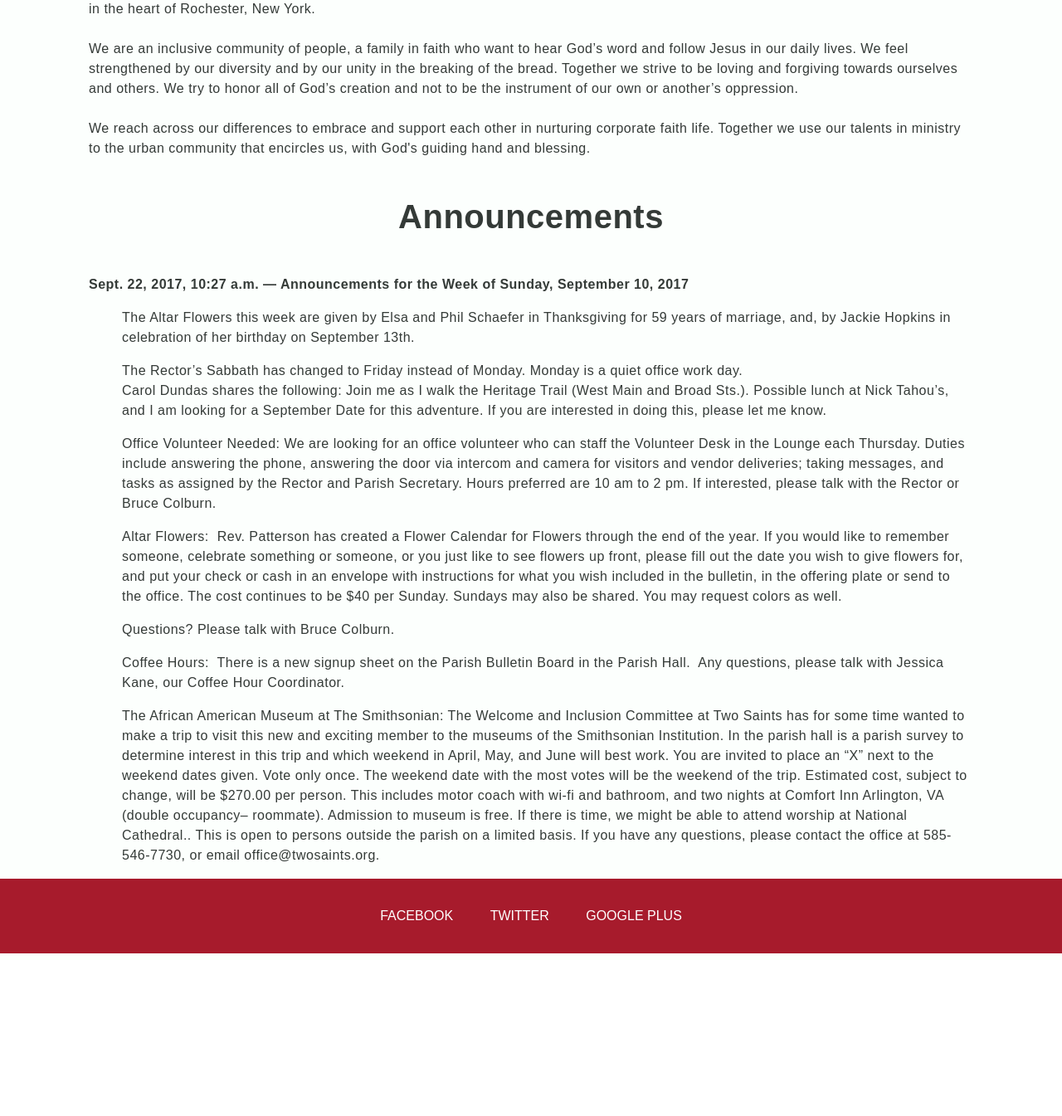
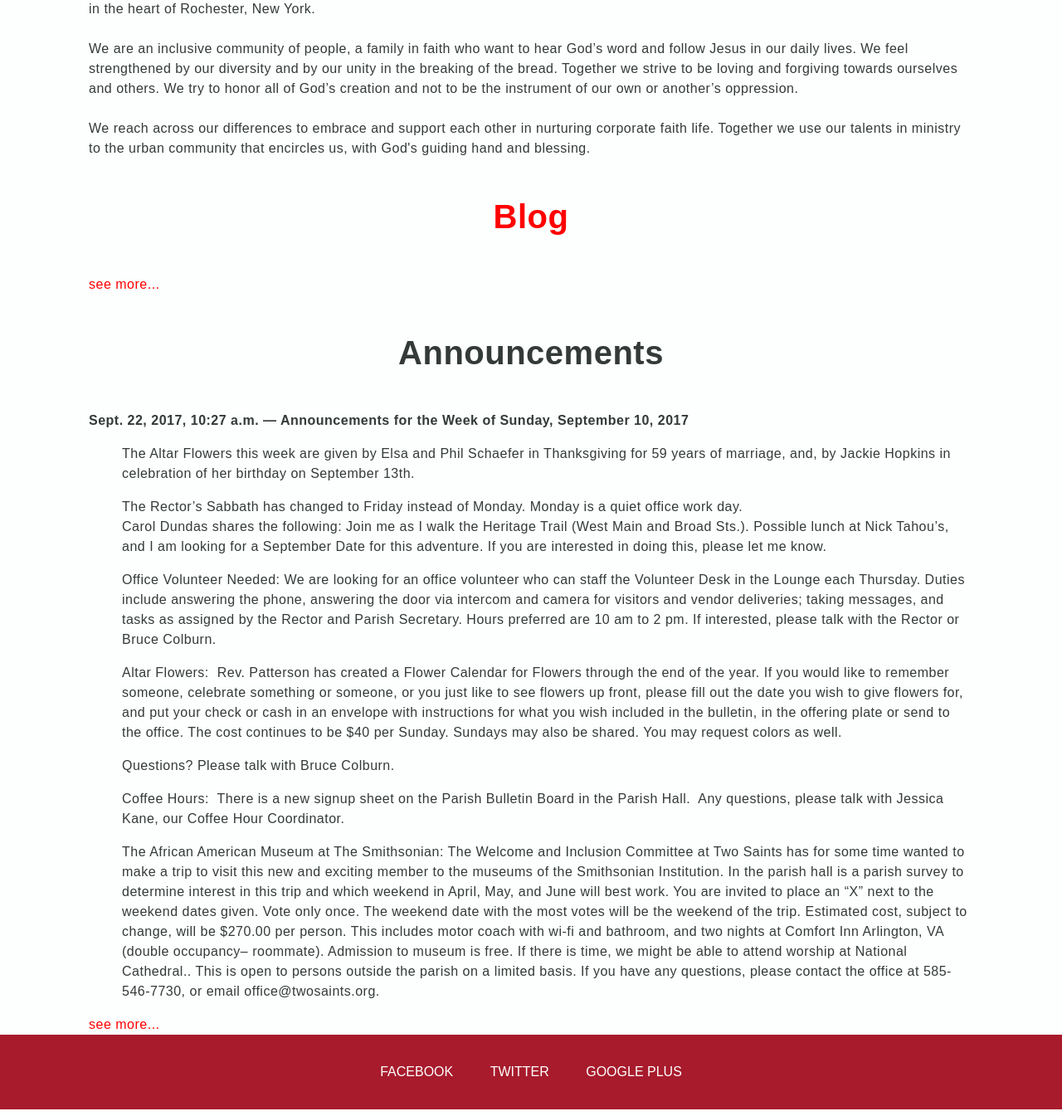
Before and after one commit to daveyoungEE/twosaintsDY, a Django app: page / in a window 1280 px wide. Shown: the part 1006-2351 px from the top of the page at 83% size. Before the commit the page ends 2155 px from the top, so only its background shows below. Run offline with Django 3.2, Linux system fonts and the light colour scheme; data comes from the database, SQL or seed files in the repository; both versions use the stored data as it was after the commit; data that the repository does not hold is empty; some libraries are stand-ins or nearby versions.

Commit message:
added blog component

```diff
--- a/twosaintsDjango/main/models.py
+++ b/twosaintsDjango/main/models.py
@@ -15,3 +15,9 @@
 	time = models.TimeField()
 	title = models.TextField(max_length=64)
 	description = models.TextField()
+
+class Blog(models.Model):
+	date = models.DateTimeField(default=timezone.now)
+	title = models.CharField(max_length=256)
+	body = models.TextField()
+	upload = models.FileField(upload_to='uploads/Blog/%Y/%m/%d/', blank=True, null=True)
--- a/twosaintsDjango/main/views.py
+++ b/twosaintsDjango/main/views.py
@@ -5,13 +5,17 @@
 from django.http import HttpResponse
 from main.models import Announcement
 from main.models import Event
+from main.models import Blog
 from django.http import Http404
 
 def index(request):
 	announcements = Announcement.objects.all().order_by('-date')
+	blogEntries = Blog.objects.all().order_by('-date')
 	return render(request, 'main/index.html',{
 		'announcements': announcements,
+		'blogEntries': blogEntries,
 		})
+
 def announcement_detail(request, id):
 	try:
 		announcement = Announcement.objects.get(id=id)
@@ -21,11 +25,27 @@
 			'announcement': announcement,
 		})
 
+def blog(request):
+	blogEntries = Blog.objects.all().order_by('-date')
+	return render(request, 'main/blog.html',{
+		'blogEntries': blogEntries,
+		})
+
+def blog_detail(request, id):
+	try:
+		blogEntry = Blog.objects.get(id=id)
+	except Blog.DoesNotExsit:
+                raise Http(404) ('this blog entry does not exist')
+	return render(request, 'main/blog_detail.html', {
+			'blogEntry': blogEntry,
+		})
+
 def calendar(request):
 	events = Event.objects.all().order_by('-date')
 	return render(request, 'main/calendar.html',{
 		'events': events,
 		})
+
 def calendar_detail(request, id):
 	try:
 		event = Event.objects.get(id=id).order_by('-date')
@@ -41,9 +61,6 @@
 		'announcements': announcements,
 		})
 
-def blog(request):
-	return HttpResponse('blog does not exist')
-
 def music(request):
 	return render(request, 'main/music.html')
 
--- a/twosaintsDjango/twosaintsDjango/templates/main/index.html
+++ b/twosaintsDjango/twosaintsDjango/templates/main/index.html
@@ -17,6 +17,22 @@
 </br>
 We reach across our differences to embrace and support each other in nurturing corporate faith life. Together we use our talents in ministry to the urban community that encircles us, with God's guiding hand and blessing.</p>
 </section>
+
+<section class="secondaryContent">
+<a href="/blog"><h3>Blog</h3></a>
+<ul>
+{% for blogEntry in blogEntries|slice:":1" %}
+
+<li><a href="{%url 'blog_detail' blogEntry.id %}">{{ blogEntry.date }} &mdash; {{ blogEntry.title }}</a></li>
+<p>
+{{ blogEntry.body|linebreaks }}
+</p>
+
+{% endfor %}
+</ul>
+<a href="/blog">see more...</a>
+</section>
+
 <section class="secondaryContent">
 <h3>Announcements</h3>
 <ul>
@@ -36,4 +52,6 @@
 {% endif %}
 {% endfor %}
 </ul>
+<a href="/archive">see more...</a>
+</section>
 {% endblock content %}
--- a/twosaintsDjango/twosaintsDjango/urls.py
+++ b/twosaintsDjango/twosaintsDjango/urls.py
@@ -23,6 +23,7 @@
 	url(r'^calendar/(?P<id>\d+)/', views.calendar_detail, name='calendar_detail'),
 	url(r'^archive/', views.archive, name='archive'),
 	url(r'^blog/', views.blog, name='blog'),
+	url(r'^blog/(?P<id>\d+)/', views.blog_detail, name='blog_detail'),
 	url(r'^media/', views.media, name='media'),
 	url(r'^music/', views.music, name='music'),
 	url(r'^admin/', admin.site.urls),
```
Also changed, not shown: twosaintsDjango/twosaintsDjango/templates/main/blog.html (added, +7 -0 lines), twosaintsDjango/twosaintsDjango/templates/main/blog_detail.html (added, +7 -0 lines), twosaintsDjango/db.sqlite3, 12 other files.
